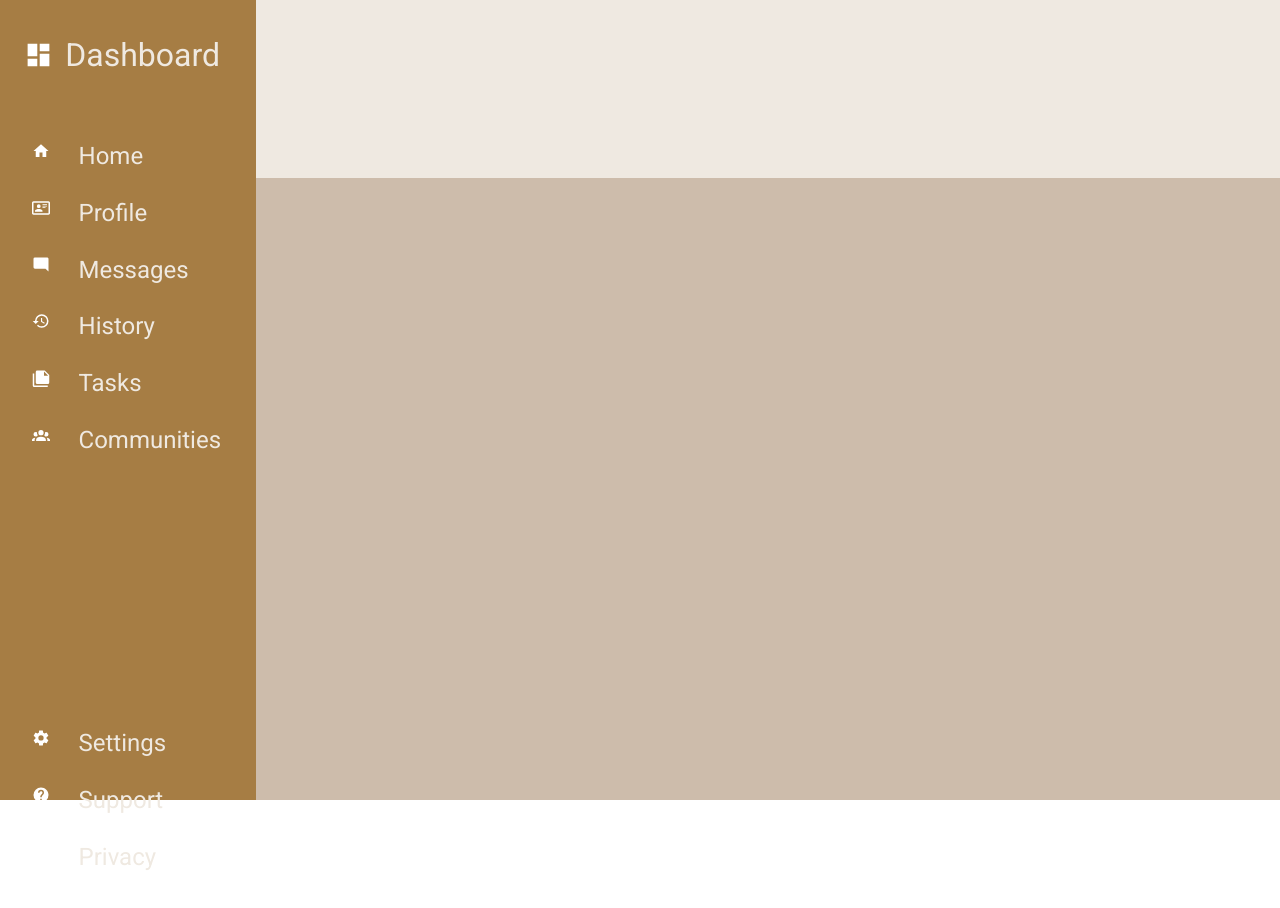
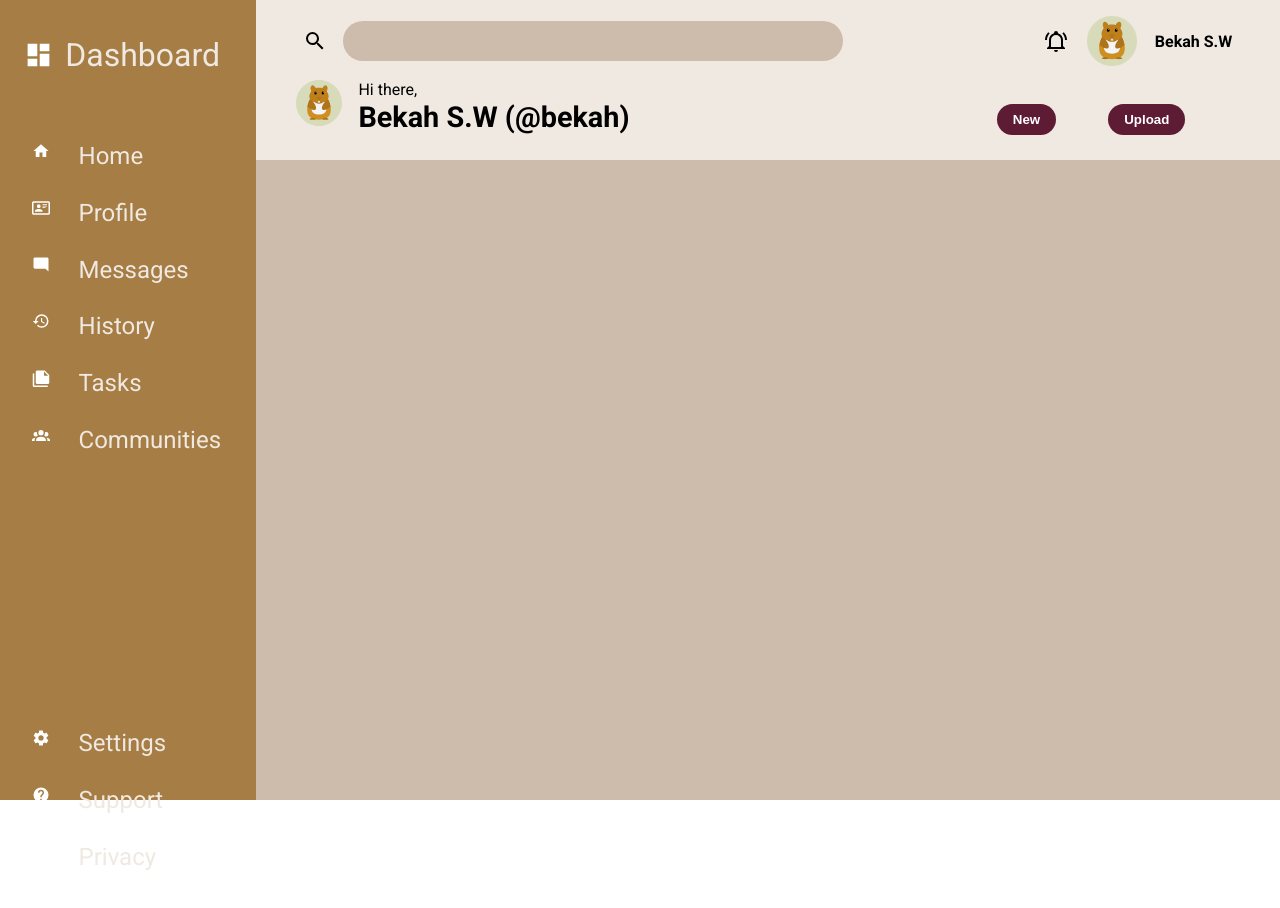
Before and after one commit to rksumme/odin-admin-dashboard, a plain HTML site: page index.html in a window 1280 px wide. Shown: the top 908 px of the page. Drawn offline with Linux system fonts and the light colour scheme.

Commit message:
Format header grids

```diff
--- a/index.html
+++ b/index.html
@@ -36,7 +36,25 @@
                 <li class="text">Privacy</li>
             </ul>
         </div>
-        <div class="header"></div>
+        <div class="header">
+            <div class="top-line">
+                <img src="/icons/search.svg" alt="search icon" class="icon">
+                <input type="text">
+                <img src="/icons/alert.svg" alt="alert icon" class="icon">
+                <img src="/icons/hamster.svg" alt="hamster profile icon" width="50px" class="hamster">
+                <div class="profile-name">Bekah S.W</div>
+            </div>
+            <div class="bottom-line">
+                <img src="/icons/hamster.svg" alt="hamster icon" width="80px" class="profile">
+                <div class="small-text">Hi there,</div>
+                <div class="buttons">
+                    <button>New</button>
+                    <button>Upload</button>
+                    <button>Share</button>
+                </div>
+                <div class="name">Bekah S.W (@bekah)</div>
+            </div>
+        </div>
         <div class="cards-container"></div>
     </div>
 </body>
--- a/styles.css
+++ b/styles.css
@@ -18,7 +18,7 @@ html, body {
     font-size: 16px;
 }
 
-img {
+.sidebar-header > img, li > img {
     filter: invert(100%);
 }
 
@@ -28,7 +28,7 @@ img {
     width: auto;
     display: grid;
     grid-template-columns: 1fr 4fr;
-    grid-template-rows: 2fr 7fr;
+    grid-template-rows: minmax(160px, 1fr) 7fr;
 }
 
 /* Sidebar formatting */
@@ -75,8 +75,85 @@ img {
 .header {
     background-color: var(--background-clr);
     grid-column: 2 / -1;
+    display: grid;
+    grid-template-rows: minmax(80px, 1fr) minmax(80px, 1fr);
 }
 
+.top-line {
+    display: grid;
+    grid-template-columns: 1fr 12fr 1fr 1fr 2fr;
+    grid-template-rows: .5fr .5fr;
+    gap: 1rem;
+    align-items: center;
+    justify-items: center;
+    padding: 1rem;
+}
+
+.top-line > input {
+    height: 2rem;
+    width: 30rem;
+    justify-self: start;
+    border-radius: 50px;
+    border: none;
+    background-color: var(--darker-background);
+    color: var(--text-color);
+    padding: .25rem;
+    padding-left: 1rem;
+}
+
+.top-line > .icon {
+    width: 1.5rem;
+    justify-self: end;
+}
+
+.top-line > .profile-name {
+    justify-self: start;
+    font-weight: bold;
+}
+
+.bottom-line {
+    display: grid;
+    grid-template-columns: 2fr 12fr 6fr;
+    grid-template-rows: 25%;
+}
+
+.profile {
+    grid-row: 1 / -1;
+}
+
+.bottom-line > .profile {
+    justify-self: end;
+    padding-right: 1rem;
+    width: 45%;
+}
+
+.small-text {
+    grid-row: 1 /2;
+    grid-column: 2 / 3;
+}
+
+.name {
+    grid-row: 2 / -1;
+    grid-column: 2 / 3;
+    font-size: 1.8rem;
+    font-weight: bold;
+}
+
+.buttons {
+    grid-row: 1 / 3;
+    justify-self: center;
+    align-self: center;
+}
+
+button {
+    margin: 1.5rem;
+    background-color: var(--accent-color);
+    color: white;
+    border: none;
+    border-radius: 20px;
+    padding: 0.5rem 1rem;
+    font-weight: 700;
+}
 
 /* Cards formatting */
 .cards-container {
```
Also changed, not shown: icons/alert.svg (added), icons/elephant.svg (added), icons/hamster.svg (added), icons/kangaroo.svg (added), icons/search.svg (added), icons/sheep.svg (added), icons/teddy-bear.svg (added).
